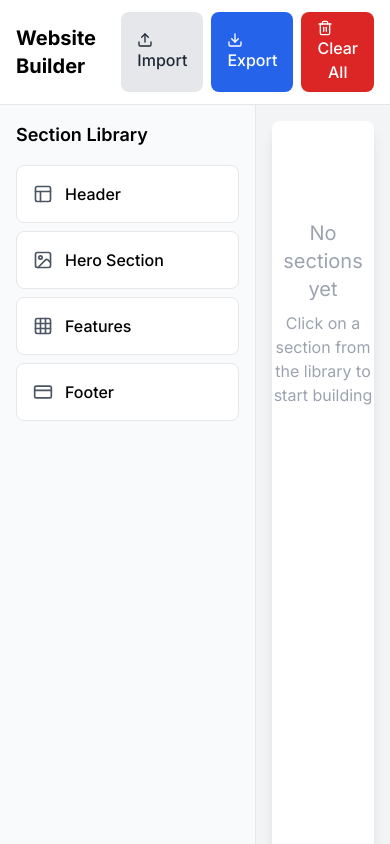
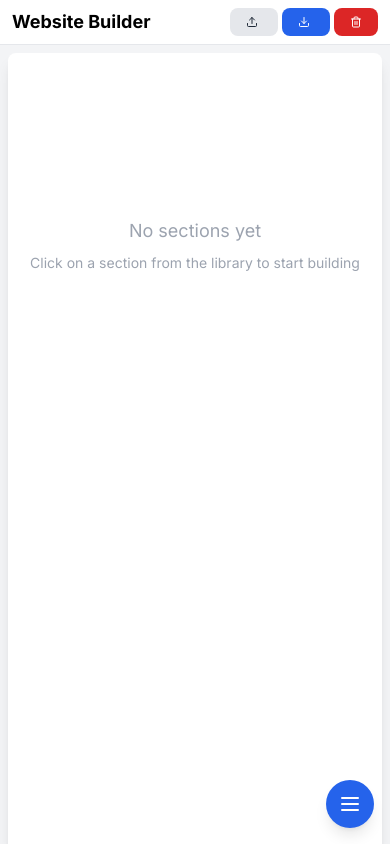
Before and after one commit to rshaaban/rekaz-website-builder, a Next.js app: page / in a window 390 px wide. Built offline with nearby package versions, Linux system fonts and the light colour scheme.

Commit message:
Add mobile responsive design

```diff
--- a/app/page.tsx
+++ b/app/page.tsx
@@ -1,19 +1,40 @@
 'use client';
 
+import { useState } from 'react';
 import { Toolbar } from '@/components/Builder/Toolbar';
 import { SectionLibrary } from '@/components/Builder/SectionLibrary';
 import { PreviewArea } from '@/components/Builder/PreviewArea';
 import { Toaster } from 'react-hot-toast';
+import { Menu, X } from 'lucide-react';
 
 export default function Home() {
+  const [sidebarOpen, setSidebarOpen] = useState(false);
+
   return (
     <div className="h-screen flex flex-col">
       <Toolbar />
-      <div className="flex-1 flex overflow-hidden">
-        <SectionLibrary />
+      <div className="flex-1 flex overflow-hidden relative">
+        {/* Mobile menu button */}
+        <button
+          onClick={() => setSidebarOpen(!sidebarOpen)}
+          className="md:hidden fixed bottom-4 right-4 z-50 bg-blue-600 text-white p-3 rounded-full shadow-lg"
+        >
+          {sidebarOpen ? <X size={24} /> : <Menu size={24} />}
+        </button>
+
+        {/* Sidebar with mobile overlay */}
+        <div className={`${sidebarOpen ? 'block' : 'hidden'} md:block absolute md:relative z-40 h-full`}>
+          {/* Mobile overlay */}
+          <div
+            className={`${sidebarOpen ? 'block' : 'hidden'} md:hidden fixed inset-0 bg-black bg-opacity-50`}
+            onClick={() => setSidebarOpen(false)}
+          />
+          <SectionLibrary />
+        </div>
+
         <PreviewArea />
       </div>
-      <Toaster position="bottom-right" />
+      <Toaster position="bottom-center" />
     </div>
   );
 }
--- a/components/Builder/PreviewArea.tsx
+++ b/components/Builder/PreviewArea.tsx
@@ -67,25 +67,25 @@ const SortableItem = ({ section, onEdit, onRemove }: SortableItemProps) => {
       exit={{ opacity: 0, y: -20 }}
       className="relative group"
     >
-      <div className="absolute top-2 right-2 z-10 flex space-x-2 opacity-0 group-hover:opacity-100 transition-opacity">
+      <div className="absolute top-1 right-1 md:top-2 md:right-2 z-10 flex space-x-1 md:space-x-2 opacity-100 md:opacity-0 md:group-hover:opacity-100 transition-opacity">
         <button
           onClick={onEdit}
-          className="bg-white p-2 rounded-lg shadow-md hover:shadow-lg transition-shadow"
+          className="bg-white p-1.5 md:p-2 rounded-lg shadow-md hover:shadow-lg transition-shadow"
         >
-          <Edit className="w-4 h-4" />
+          <Edit className="w-3 h-3 md:w-4 md:h-4" />
         </button>
         <button
           onClick={onRemove}
-          className="bg-white p-2 rounded-lg shadow-md hover:shadow-lg transition-shadow text-red-500"
+          className="bg-white p-1.5 md:p-2 rounded-lg shadow-md hover:shadow-lg transition-shadow text-red-500"
         >
-          <Trash2 className="w-4 h-4" />
+          <Trash2 className="w-3 h-3 md:w-4 md:h-4" />
         </button>
         <div
           {...attributes}
           {...listeners}
-          className="bg-white p-2 rounded-lg shadow-md hover:shadow-lg transition-shadow cursor-move"
+          className="bg-white p-1.5 md:p-2 rounded-lg shadow-md hover:shadow-lg transition-shadow cursor-move"
         >
-          <GripVertical className="w-4 h-4" />
+          <GripVertical className="w-3 h-3 md:w-4 md:h-4" />
         </div>
       </div>
       <div className="border-2 border-transparent hover:border-blue-300 transition-colors">
@@ -119,12 +119,12 @@ export const PreviewArea = () => {
   return (
     <>
       <div className="flex-1 bg-gray-100 overflow-auto">
-        <div className="min-h-full bg-white m-4 rounded-lg shadow-lg">
+        <div className="min-h-full bg-white m-2 md:m-4 rounded-lg shadow-lg">
           {sections.length === 0 ? (
-            <div className="flex items-center justify-center h-96 text-gray-400">
+            <div className="flex items-center justify-center h-96 text-gray-400 p-4">
               <div className="text-center">
-                <p className="text-xl mb-2">No sections yet</p>
-                <p>Click on a section from the library to start building</p>
+                <p className="text-lg md:text-xl mb-2">No sections yet</p>
+                <p className="text-sm md:text-base">Click on a section from the library to start building</p>
               </div>
             </div>
           ) : (
--- a/components/Builder/SectionLibrary.tsx
+++ b/components/Builder/SectionLibrary.tsx
@@ -4,6 +4,10 @@ import { motion } from 'framer-motion';
 import { useBuilderStore } from '@/lib/store';
 import { SectionTemplate } from '@/lib/types';
 import { Layout, Image, Grid3x3, CreditCard } from 'lucide-react';
+
+interface SectionLibraryProps {
+  onSectionAdd?: () => void;
+}
 
 const sectionTemplates: SectionTemplate[] = [
   {
@@ -39,13 +43,20 @@ const iconMap = {
   CreditCard,
 };
 
-export const SectionLibrary = () => {
+export const SectionLibrary = ({ onSectionAdd }: SectionLibraryProps) => {
   const addSection = useBuilderStore((state) => state.addSection);
 
+  const handleAddSection = (type: SectionTemplate['type']) => {
+    addSection(type);
+    if (onSectionAdd) {
+      onSectionAdd();
+    }
+  };
+
   return (
-    <div className="w-64 bg-gray-50 p-4 border-r overflow-y-auto">
-      <h2 className="text-lg font-semibold mb-4">Section Library</h2>
-      <div className="space-y-2">
+    <div className="w-full md:w-64 bg-gray-50 p-3 md:p-4 border-r overflow-y-auto h-full md:relative absolute left-0 top-0 bg-white md:bg-gray-50 shadow-lg md:shadow-none">
+      <h2 className="text-base md:text-lg font-semibold mb-3 md:mb-4">Section Library</h2>
+      <div className="grid grid-cols-2 md:grid-cols-1 gap-2">
         {sectionTemplates.map((template) => {
           const Icon = iconMap[template.icon as keyof typeof iconMap];
 
@@ -54,11 +65,11 @@ export const SectionLibrary = () => {
               key={template.type}
               whileHover={{ scale: 1.02 }}
               whileTap={{ scale: 0.98 }}
-              onClick={() => addSection(template.type)}
-              className="w-full bg-white p-4 rounded-lg border hover:border-blue-500 hover:shadow-md transition-all text-left flex items-center space-x-3"
+              onClick={() => handleAddSection(template.type)}
+              className="w-full bg-white p-3 md:p-4 rounded-lg border hover:border-blue-500 hover:shadow-md transition-all text-left flex items-center space-x-2 md:space-x-3"
             >
-              <Icon className="w-5 h-5 text-gray-600" />
-              <span className="font-medium">{template.name}</span>
+              <Icon className="w-4 h-4 md:w-5 md:h-5 text-gray-600" />
+              <span className="text-sm md:text-base font-medium">{template.name}</span>
             </motion.button>
           );
         })}
--- a/components/Builder/Toolbar.tsx
+++ b/components/Builder/Toolbar.tsx
@@ -48,20 +48,20 @@ export const Toolbar = () => {
   };
 
   return (
-    <div className="bg-white border-b px-4 py-3 flex justify-between items-center">
-      <h1 className="text-xl font-bold">Website Builder</h1>
-      <div className="flex space-x-2">
-        <Button onClick={handleImport} variant="secondary">
-          <Upload className="w-4 h-4 mr-2" />
-          Import
+    <div className="bg-white border-b px-3 md:px-4 py-2 md:py-3 flex justify-between items-center">
+      <h1 className="text-lg md:text-xl font-bold">Website Builder</h1>
+      <div className="flex space-x-1 md:space-x-2">
+        <Button onClick={handleImport} variant="secondary" className="text-xs md:text-sm px-2 md:px-4 py-1 md:py-2">
+          <Upload className="w-3 h-3 md:w-4 md:h-4 mr-1 md:mr-2" />
+          <span className="hidden sm:inline">Import</span>
         </Button>
-        <Button onClick={handleExport} disabled={sections.length === 0}>
-          <Download className="w-4 h-4 mr-2" />
-          Export
+        <Button onClick={handleExport} disabled={sections.length === 0} className="text-xs md:text-sm px-2 md:px-4 py-1 md:py-2">
+          <Download className="w-3 h-3 md:w-4 md:h-4 mr-1 md:mr-2" />
+          <span className="hidden sm:inline">Export</span>
         </Button>
-        <Button onClick={handleClear} variant="danger" disabled={sections.length === 0}>
-          <Trash2 className="w-4 h-4 mr-2" />
-          Clear All
+        <Button onClick={handleClear} variant="danger" disabled={sections.length === 0} className="text-xs md:text-sm px-2 md:px-4 py-1 md:py-2">
+          <Trash2 className="w-3 h-3 md:w-4 md:h-4 mr-0 sm:mr-1 md:mr-2" />
+          <span className="hidden sm:inline">Clear</span>
         </Button>
       </div>
     </div>
```
Also changed, not shown: components/Builder/EditModal.tsx (+17 -17 lines).
